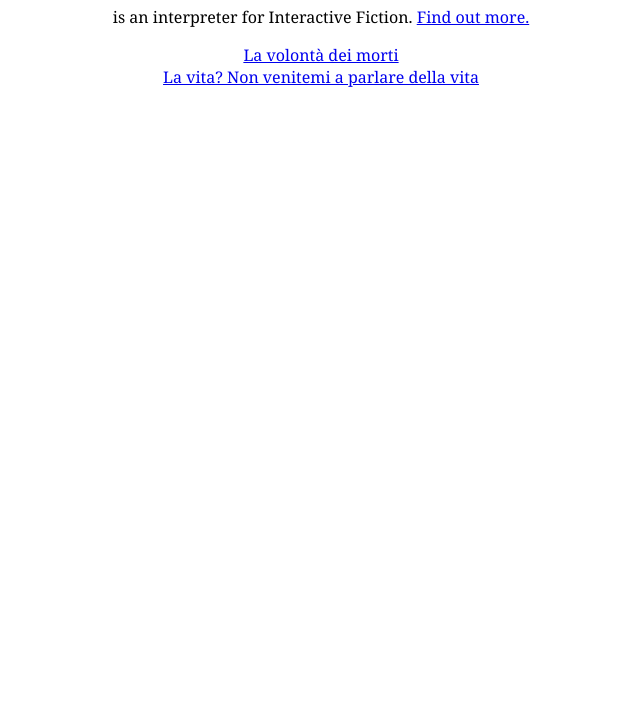
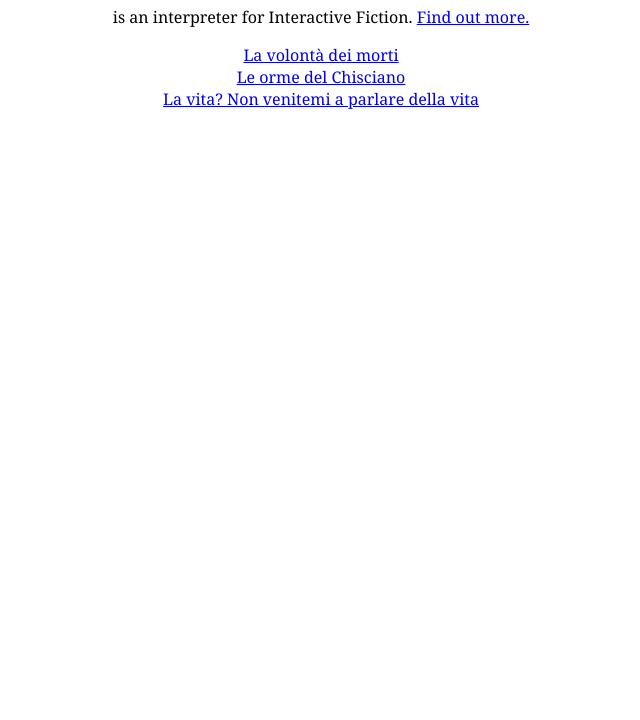
Before and after one commit to traycold/traycold, a plain HTML site: page index.html in a window 1280 px wide. Shown: the part 80-800 px from the top of the page, without its empty margins (319-959 px from the left). Drawn offline with Linux system fonts and the light colour scheme.

Commit message:
Update index.html

```diff
--- a/index.html
+++ b/index.html
@@ -25,6 +25,7 @@ window.onpopstate = function(event) {
 		<noscript><p>Parchment requires Javascript. Please enable it in your browser.</p></noscript>
 		<ul style="list-style-type: none; padding:0; margin:0">
 		<li><a href="?story=stories/volonta2.z5">La volontà dei morti</a></li>
+		<li><a href="?story=stories/LeOrmeDelChisciano.ulx">Le orme del Chisciano</a></li>
 		<li><a href="?story=stories/vita.z5">La vita? Non venitemi a parlare della vita</a></li>
 		</ul>
 	</div>
```
